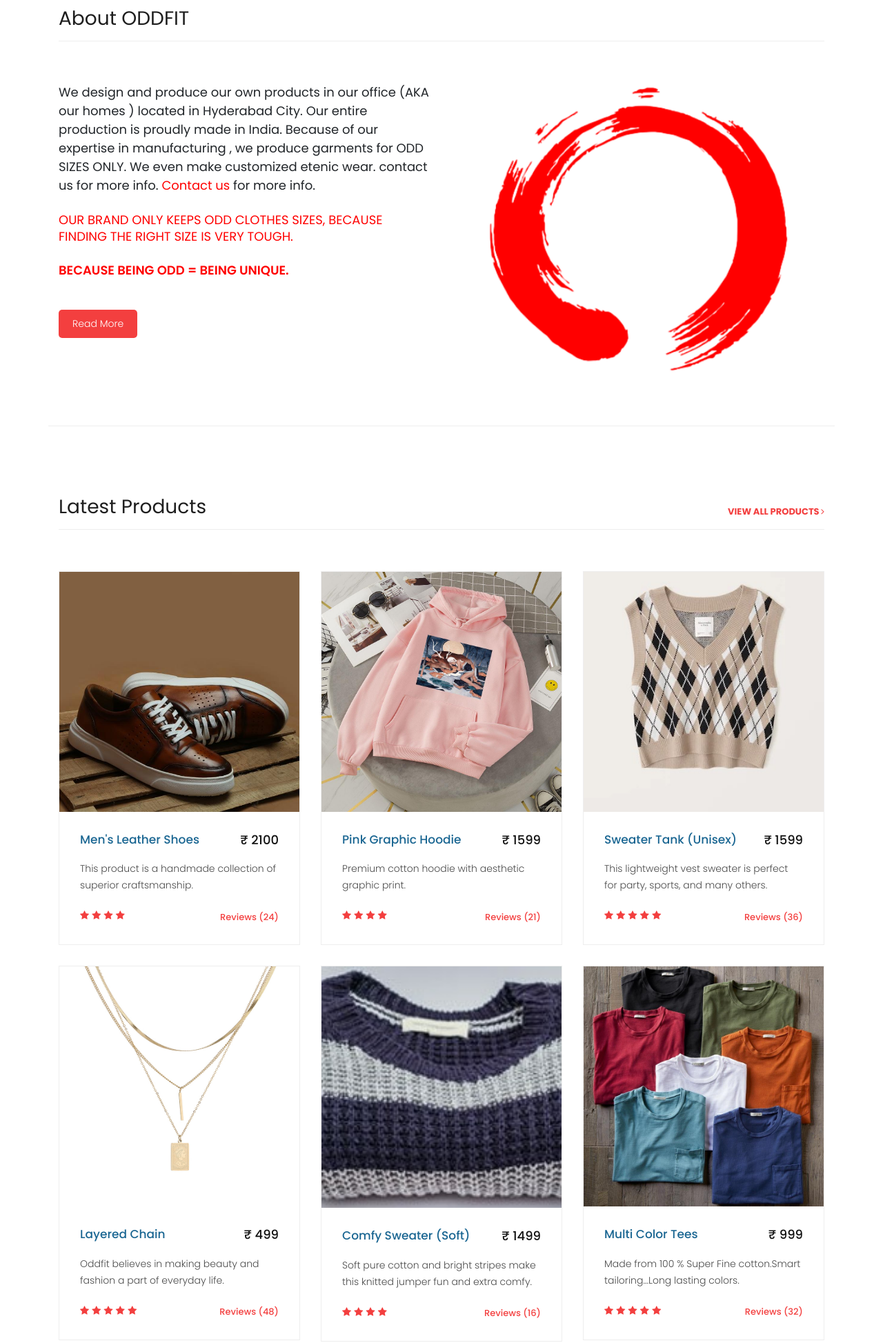
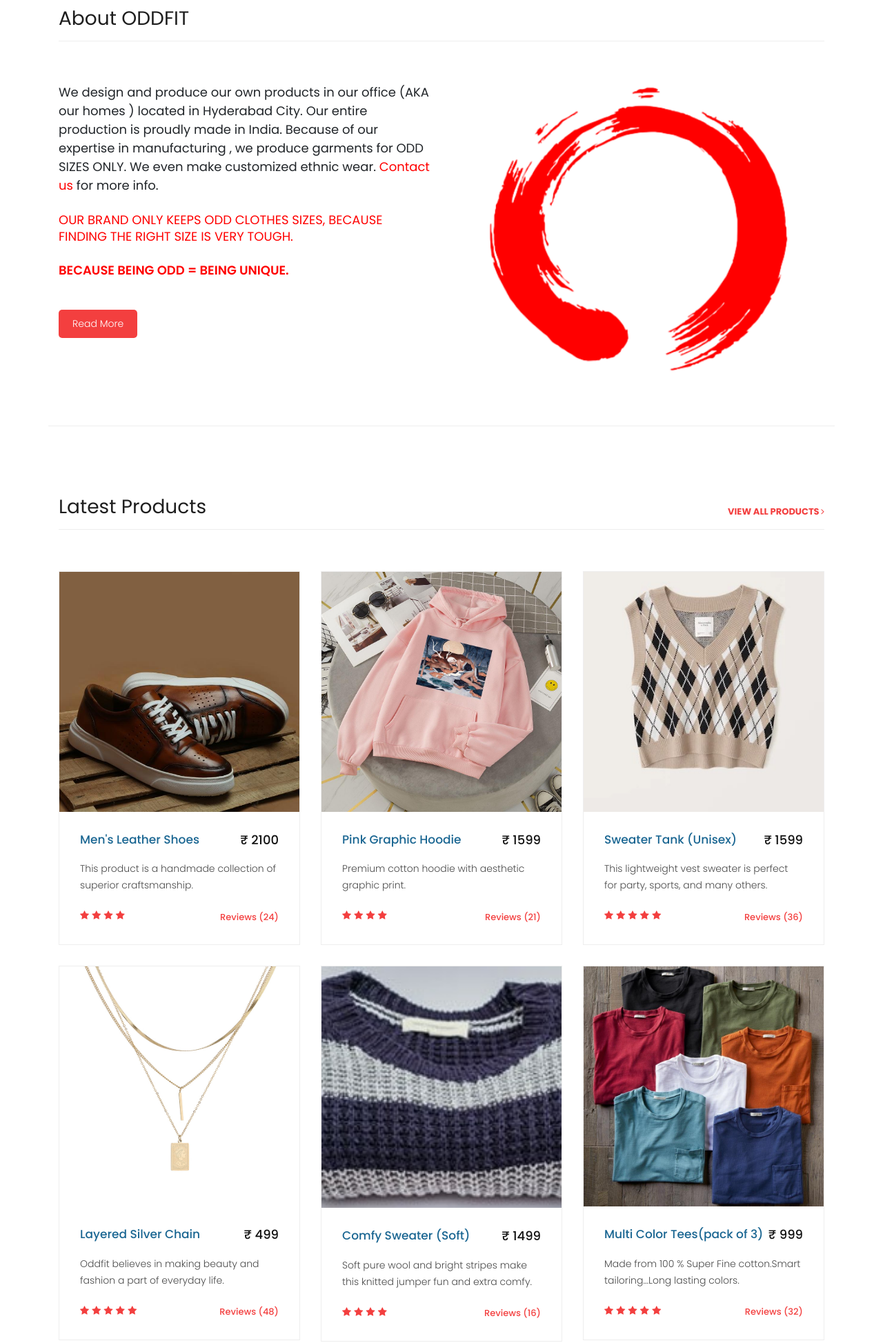
Before and after one commit to Moonlightsculptor88/ODDFIT, a plain HTML site: page index.html in a window 1280 px wide. Shown: the part 720-2667 px from the top of the page at 69% size. Drawn offline with Linux system fonts and the light colour scheme.

Commit message:
final edit

```diff
--- a/index.html
+++ b/index.html
@@ -83,7 +83,7 @@
         <div class="banner-item-02">
           <div class="text-content">
             <h4>Flash Deals</h4>
-            <h2>Get your best products</h2>
+            <h2>Get your best buys</h2>
           </div>
         </div>
         <div class="banner-item-03">
@@ -109,8 +109,8 @@
           </div>
           <div class="col-md-6">
             <div class="left-content">
-              <We style="font-size: 18px;" >We design and produce our own products in our office (AKA our homes ) located in Hyderabad City. Our entire production is proudly made in India. Because of our expertise in manufacturing , we produce garments for ODD SIZES ONLY. We even make customized etenic wear.
-                contact us for more info. <a style="color: red;" rel="nofollow" href="./contact.html">Contact us</a> for more info.</p>
+              <We style="font-size: 18px;" >We design and produce our own products in our office (AKA our homes ) located in Hyderabad City. Our entire production is proudly made in India. Because of our expertise in manufacturing , we produce garments for ODD SIZES ONLY. We even make customized ethnic wear.
+                <a style="color: red;" rel="nofollow" href="./contact.html">Contact us</a> for more info.</p>
                 <p style="color: red;font-size: 18px; font-weight: 400;">
                   OUR BRAND ONLY KEEPS ODD CLOTHES SIZES, BECAUSE FINDING THE RIGHT SIZE IS VERY TOUGH.
 
@@ -207,7 +207,7 @@
             <div class="product-item">
               <a href="#"><img src="assets/images/product_04.jpg" alt=""></a>
               <div class="down-content">
-                <a href="#"><h4>Layered Chain</h4></a>
+                <a href="#"><h4>Layered Silver Chain</h4></a>
                 <h6>₹ 499</h6>
                 <p>Oddfit believes in making beauty and fashion a part of everyday life.</p>
                 <ul class="stars">
@@ -227,7 +227,7 @@
               <div class="down-content">
                 <a href="#"><h4>Comfy Sweater (Soft)</h4></a>
                 <h6>₹ 1499</h6>
-                <p>Soft pure cotton and bright stripes make this knitted jumper fun and extra comfy.</p>
+                <p>Soft pure wool and bright stripes make this knitted jumper fun and extra comfy.</p>
                 <ul class="stars">
                   <li><i class="fa fa-star"></i></li>
                   <li><i class="fa fa-star"></i></li>
@@ -242,7 +242,7 @@
             <div class="product-item">
               <a href="#"><img src="assets/images/product_06.jpg" alt=""></a>
               <div class="down-content">
-                <a href="#"><h4>Multi Color Tees</h4></a>
+                <a href="#"><h4>Multi Color Tees(pack of 3)</h4></a>
                 <h6>₹ 999</h6>
                 <p>Made from 100 % Super Fine cotton.Smart tailoring...Long lasting colors.</p>
                 <ul class="stars">
```
Also changed, not shown: about.html (+2 -2 lines), products.html (+3 -3 lines).
